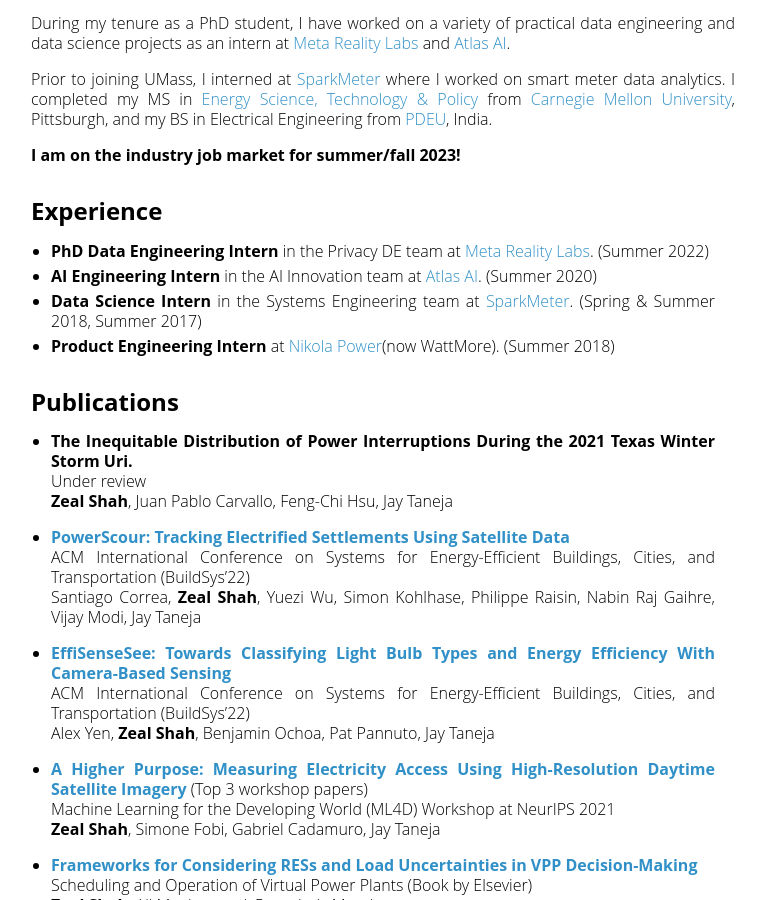
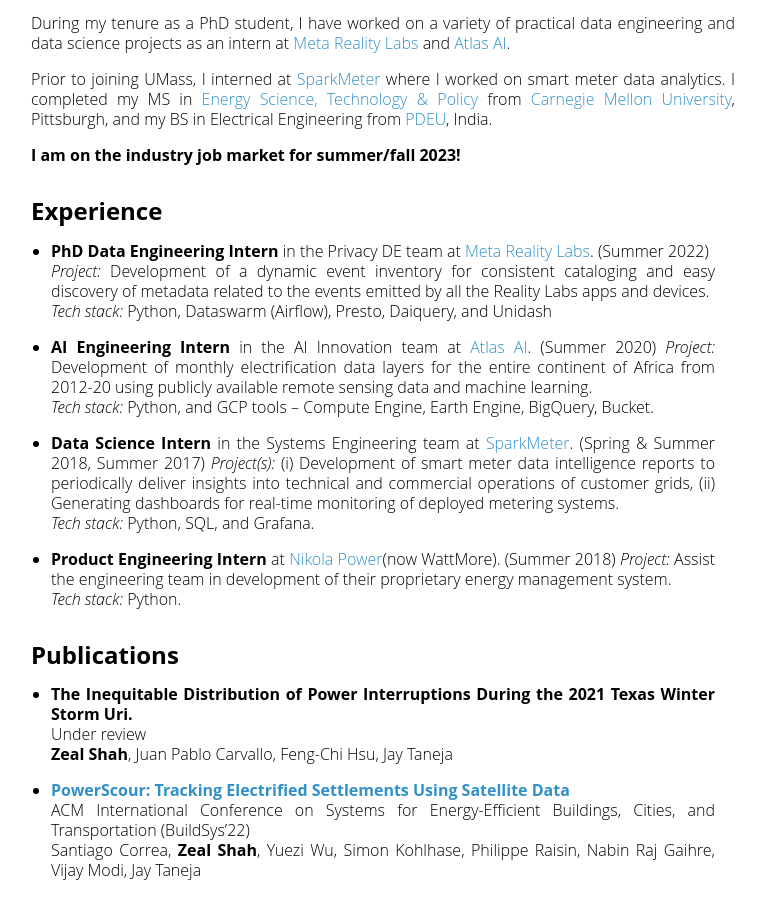
Before and after one commit to zealshah95/zealshah95.github.io, a Jekyll site: the page built from index.md, in a window 1280 px wide and 900 px high, scrolled down 447 px. Shown: the whole window, without its empty margins (257-1022 px from the left). Built offline with Jekyll 4.4.1, drawn with Linux system fonts in a browser that asks for light colours; our own code applies the rules of GitHub Pages for plain Markdown files.

Commit message:
added more information to experience section and updated resume

```diff
--- a/index.md
+++ b/index.md
@@ -16,11 +16,23 @@
 
 ## Experience
 
-* **PhD Data Engineering Intern** in the Privacy DE team at [Meta Reality Labs](https://about.meta.com/realitylabs/). (Summer 2022)
+* **PhD Data Engineering Intern** in the Privacy DE team at [Meta Reality Labs](https://about.meta.com/realitylabs/). (Summer 2022)\\
+*Project:* Development of a dynamic event inventory for consistent cataloging and easy discovery of metadata related to the events emitted by all the Reality Labs apps and devices.\\
+*Tech stack:* Python, Dataswarm (Airflow), Presto, Daiquery, and Unidash
+
+
 * **AI Engineering Intern** in the AI Innovation team at [Atlas AI](https://www.atlasai.co/). (Summer 2020)
+*Project:* Development of monthly electrification data layers for the entire continent of Africa from 2012-20 using publicly available remote sensing data and machine learning.\\
+*Tech stack:* Python, and GCP tools -- Compute Engine, Earth Engine, BigQuery, Bucket.
+
+
 * **Data Science Intern** in the Systems Engineering team at [SparkMeter](https://www.sparkmeter.io/). (Spring & Summer 2018, Summer 2017)
+*Project(s):* (i) Development of smart meter data intelligence reports to periodically deliver insights into technical and commercial operations of customer grids, (ii) Generating dashboards for real-time monitoring of deployed metering systems.\\
+*Tech stack:* Python, SQL, and Grafana.
+
 * **Product Engineering Intern** at [Nikola Power](https://www.wattmore.com/)(now WattMore). (Summer 2018)
-
+*Project:* Assist the engineering team in development of their proprietary energy management system.\\
+*Tech stack:* Python.
 
 ---
 
```
Also changed, not shown: 2 other files.
